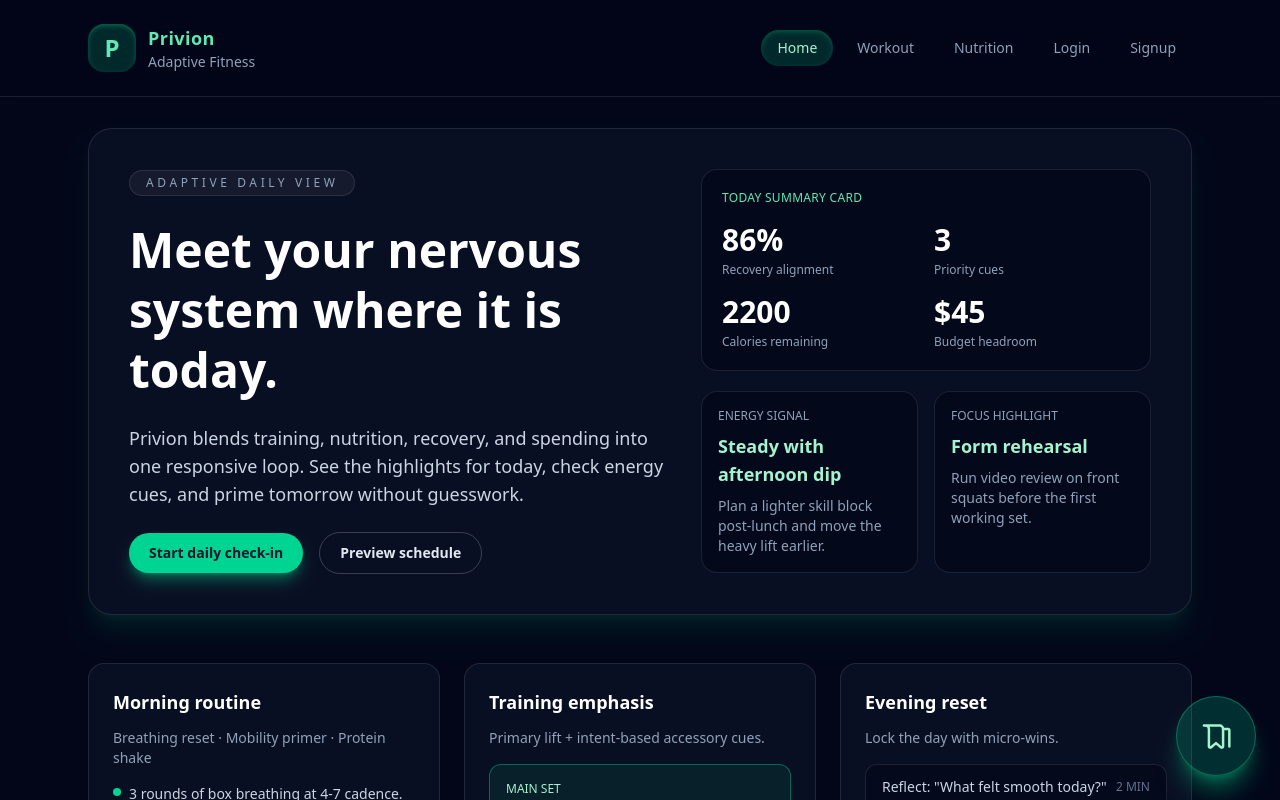
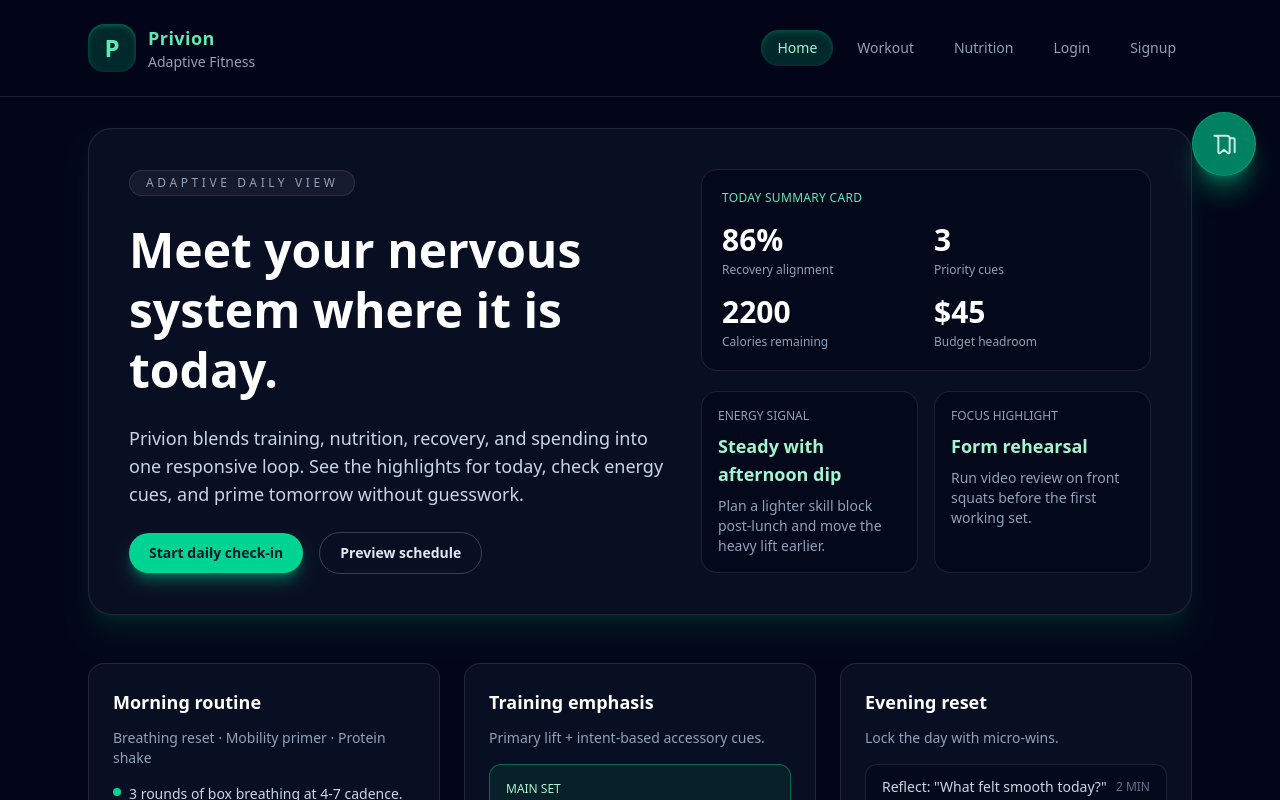
Before and after one commit to triek/privion, a Vue app: page / in a window 1280 px wide. Shown: the top 800 px of the page. Built offline with nearby package versions, Linux system fonts and the light colour scheme.

Commit message:
adjust layout of the book button

```diff
--- a/src/App.vue
+++ b/src/App.vue
@@ -60,10 +60,29 @@
       <RouterView />
     </main>
 
-    <div ref="bookMenuRef" class="fixed bottom-6 right-6 z-40 flex flex-col items-end gap-4">
+    <div ref="bookMenuRef" class="fixed top-28 right-6 z-40 flex flex-col items-end gap-4">
+      <button
+        type="button"
+        class="inline-flex h-16 w-16 items-center justify-center rounded-full border border-emerald-400/40 bg-emerald-400/60 text-white/80 shadow-xl shadow-emerald-500/40 transition hover:bg-emerald-400/30 hover:text-white focus-visible:outline-none focus-visible:ring-2 focus-visible:ring-emerald-400 focus-visible:ring-offset-2 focus-visible:ring-offset-slate-950"
+        :aria-expanded="isBookMenuOpen"
+        aria-haspopup="menu"
+        aria-label="Open collections"
+        @click.stop="toggleBookMenu"
+        @keydown.escape.prevent="isBookMenuOpen = false"
+      >
+        <svg xmlns="http://www.w3.org/2000/svg" class="h-8 w-8" fill="none" viewBox="0 0 24 24" stroke="currentColor" stroke-width="1.5">
+          <path
+            stroke-linecap="round"
+            stroke-linejoin="round"
+            d="M4.75 5.75h9.5a2 2 0 0 1 2 2v10.5a.75.75 0 0 1-1.167.624L12 16.25l-3.083 2.624A.75.75 0 0 1 7.75 18.25V7.75a2 2 0 0 0-2-2Z"
+          />
+          <path stroke-linecap="round" stroke-linejoin="round" d="M16.75 7.75h2.5a.75.75 0 0 1 .75.75v9.75" />
+        </svg>
+      </button>
+
       <div
         v-if="isBookMenuOpen"
-        class="w-56 rounded-2xl border border-white/10 bg-slate-900/95 p-2 text-sm text-slate-200 shadow-[0_20px_45px_-15px_rgba(16,185,129,0.35)]"
+        class="w-50 rounded-2xl border border-white/10 bg-slate-900/95 p-2 text-sm text-slate-200 shadow-[0_20px_45px_-15px_rgba(16,185,129,0.35)]"
         role="menu"
       >
         <p class="px-3 pb-1 text-xs uppercase tracking-wide text-slate-500">Browse</p>
@@ -122,25 +141,6 @@
           </svg>
         </RouterLink>
       </div>
-
-      <button
-        type="button"
-        class="inline-flex h-20 w-20 items-center justify-center rounded-full border border-emerald-400/40 bg-emerald-400/20 text-emerald-200 shadow-xl shadow-emerald-500/40 transition hover:bg-emerald-400/30 hover:text-white focus-visible:outline-none focus-visible:ring-2 focus-visible:ring-emerald-400 focus-visible:ring-offset-2 focus-visible:ring-offset-slate-950"
-        :aria-expanded="isBookMenuOpen"
-        aria-haspopup="menu"
-        aria-label="Open collections"
-        @click.stop="toggleBookMenu"
-        @keydown.escape.prevent="isBookMenuOpen = false"
-      >
-        <svg xmlns="http://www.w3.org/2000/svg" class="h-10 w-10" fill="none" viewBox="0 0 24 24" stroke="currentColor" stroke-width="1.5">
-          <path
-            stroke-linecap="round"
-            stroke-linejoin="round"
-            d="M4.75 5.75h9.5a2 2 0 0 1 2 2v10.5a.75.75 0 0 1-1.167.624L12 16.25l-3.083 2.624A.75.75 0 0 1 7.75 18.25V7.75a2 2 0 0 0-2-2Z"
-          />
-          <path stroke-linecap="round" stroke-linejoin="round" d="M16.75 7.75h2.5a.75.75 0 0 1 .75.75v9.75" />
-        </svg>
-      </button>
     </div>
   </div>
 </template>
```
